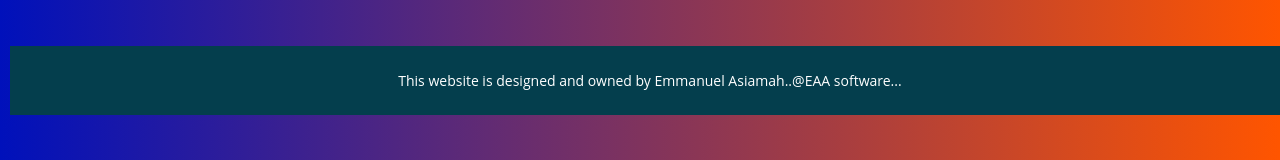
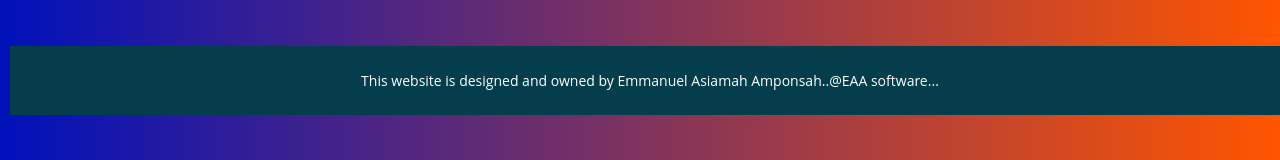
Before and after one commit to Bushsmith3300/bush_website, a plain HTML site: page page3.html in a window 1280 px wide. Shown: the part 564-724 px from the top of the page. Drawn offline with Linux system fonts and the light colour scheme.

Commit message:
Update page3.html

```diff
--- a/page3.html
+++ b/page3.html
@@ -49,7 +49,7 @@
 
 
 <footer>
-<p>This website is designed and owned by Emmanuel Asiamah..@EAA software...</p>
+<p>This website is designed and owned by Emmanuel Asiamah Amponsah..@EAA software...</p>
 </footer>
 
 
```
